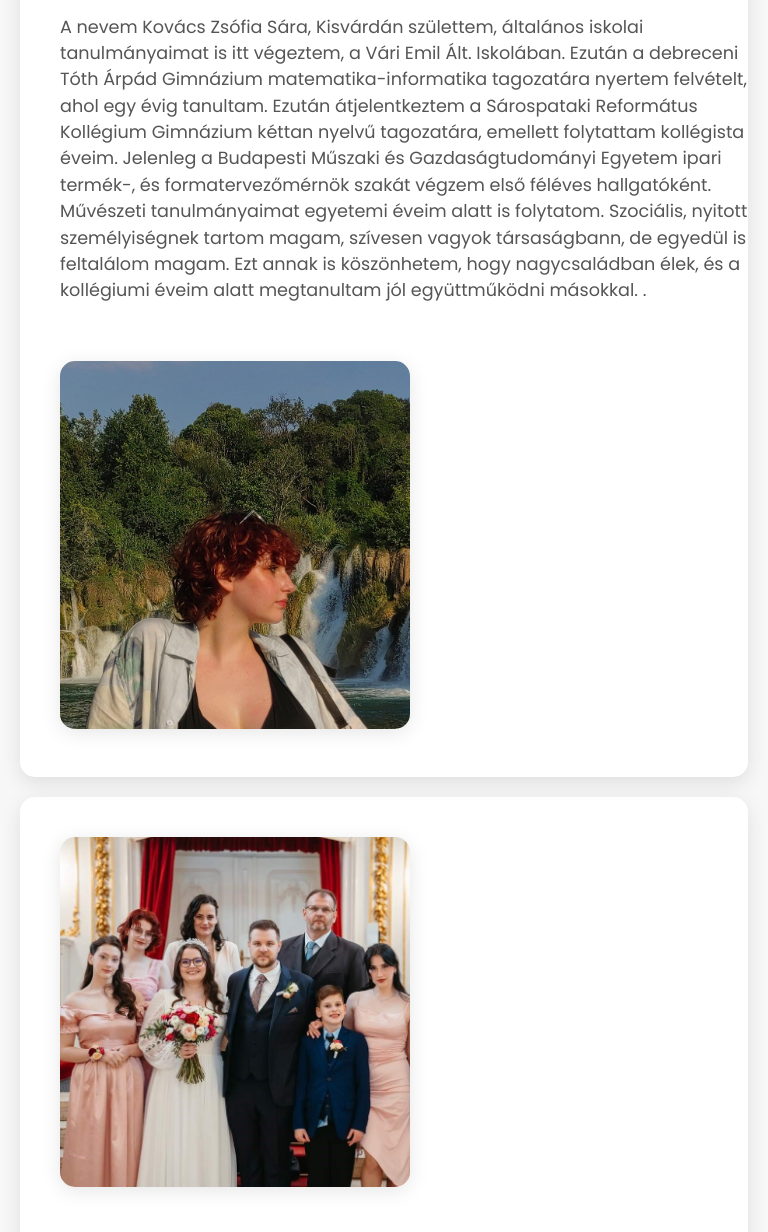
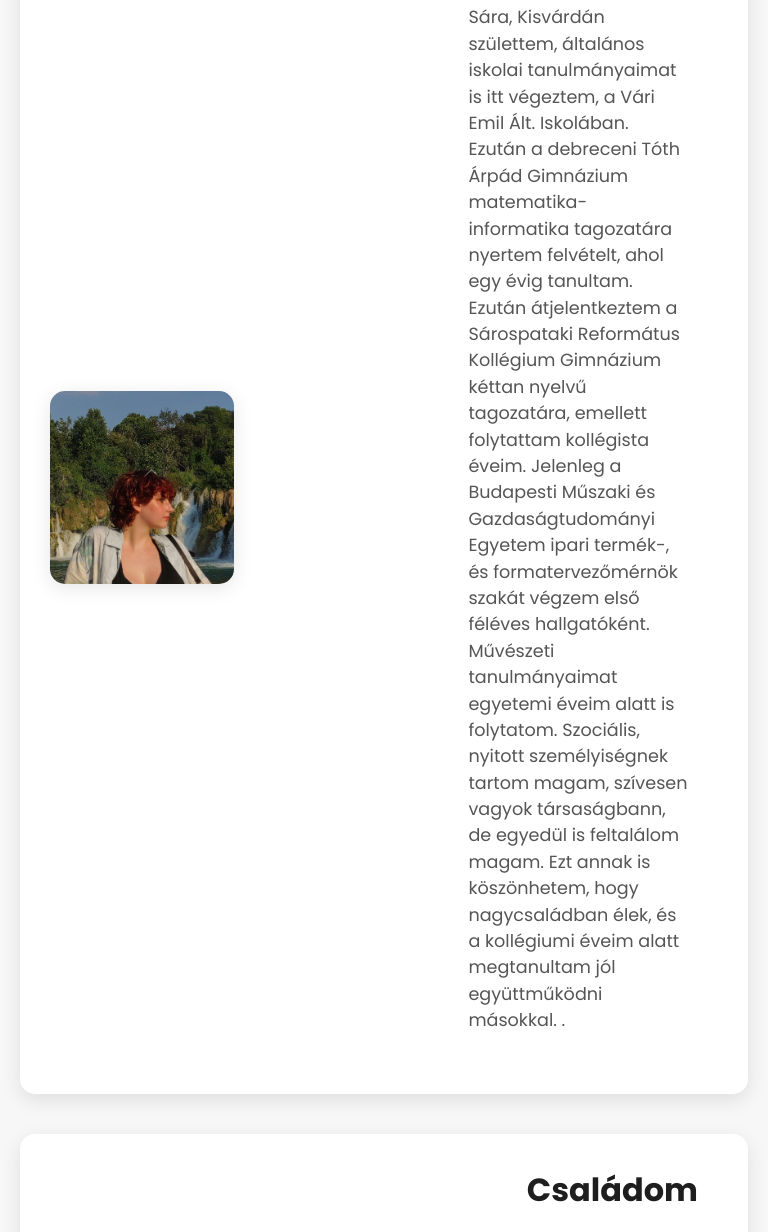
Before and after one commit to zsofiasarakovacs/zsofiasarakovacs.github.io, a plain HTML site: page index.html in a window 768 px wide. Shown: the part 447-1679 px from the top of the page. Drawn offline with Linux system fonts and the light colour scheme.

Commit message:
Update style.css

```diff
--- a/style.css
+++ b/style.css
@@ -222,81 +222,81 @@ footer p {
     transform: scale(1.1); /* Méret növelése hover esetén */
 }
 
-
-
-
-/* Alapértelmezett stílus - számítógépen a képek mérete nem változik */
-img {
-    max-width: none;
-    height: auto;
+/* Alapértelmezett stílus mobil eszközökre */
+body {
+    font-family: 'Poppins', sans-serif;
+    margin: 0;
+    padding: 0;
 }
 
-/* Mobil nézethez (maximum 768px szélesség alatt) */
-@media (max-width: 768px) {
-    img {
-        max-width: 100%;  /* Mobil eszközökön a képek alkalmazkodnak a kijelző szélességéhez */
-        height: auto;
-    }
+h1, h2 {
+    text-align: center;
+    font-size: 1.5em;
+    margin: 15px 0;
 }
-/* Alapértelmezett stílus - számítógéphez */
+
+p {
+    font-size: 1em;
+    margin: 10px;
+    line-height: 1.5;
+}
+
+img {
+    max-width: 100%;
+    height: auto;
+    display: block;
+    margin: 10px auto;
+}
+
+/* Szekció stílus - a tartalom blokkokra oszlik mobilon */
 .content-section {
-    display: flex;
-    justify-content: space-around;
-    align-items: center;
-    margin: 40px auto;
+    margin-bottom: 20px;
+    padding: 10px;
 }
 
 .text-content {
-    width: 50%;
+    width: 100%;  /* Mobilon a szöveg teljes szélességet kap */
+    margin-bottom: 20px;
 }
 
-/* Mobil nézethez (maximum 768px szélesség alatt) */
-@media (max-width: 768px) {
+.contact a {
+    display: inline-block;
+    margin: 10px 5px;
+    font-size: 1.2em;
+}
+/* Asztali nézethez (768px szélesség felett) */
+@media (min-width: 768px) {
+    h1, h2 {
+        font-size: 2.5em;
+    }
+
     .content-section {
-        display: block;  /* Mobilon a tartalom blokkokra oszlik, nem rácsban */
-        margin: 20px auto;
+        display: flex;
+        justify-content: space-between;
+        align-items: center;
+        margin: 40px auto;
     }
 
     .text-content {
-        width: 100%;
+        width: 45%;
+        margin-right: 20px;
+    }
+
+    .lightbox img {
+        width: 45%;  /* Az asztali nézetben a képek nem töltenek ki teljes szélességet */
     }
 }
-/* Asztali nézet tipográfiája */
-p {
-    font-size: 1.2em;  /* Asztali nézetben nagyobb betűméret */
-    line-height: 1.6;
+/* Mobil nézethez */
+img {
+    max-width: 100%;
+    height: auto;
+    margin: 10px 0;
 }
 
-/* Mobil nézethez (maximum 768px szélesség alatt) */
-@media (max-width: 768px) {
-    p {
-        font-size: 1em;  /* Mobilon kisebb betűméret */
-        line-height: 1.5;
+/* Asztali nézethez */
+@media (min-width: 768px) {
+    img {
+        max-width: none;
+        margin: 0;
     }
 }
-/* Asztali nézet (nagy gomb és ikonok) */
-button#backToTop {
-    font-size: 1.5em;
-    padding: 10px 15px;
-}
-
-/* Mobil nézethez (maximum 768px szélesség alatt) */
-@media (max-width: 768px) {
-    button#backToTop {
-        font-size: 1.2em;
-        padding: 8px 12px;
-    }
-}
-/* Asztali nézet (nagy gomb és ikonok) */
-button#backToTop {
-    font-size: 1.5em;
-    padding: 10px 15px;
-}
-
-/* Mobil nézethez (maximum 768px szélesség alatt) */
-@media (max-width: 768px) {
-    button#backToTop {
-        font-size: 1.2em;
-        padding: 8px 12px;
-    }
-}
```
